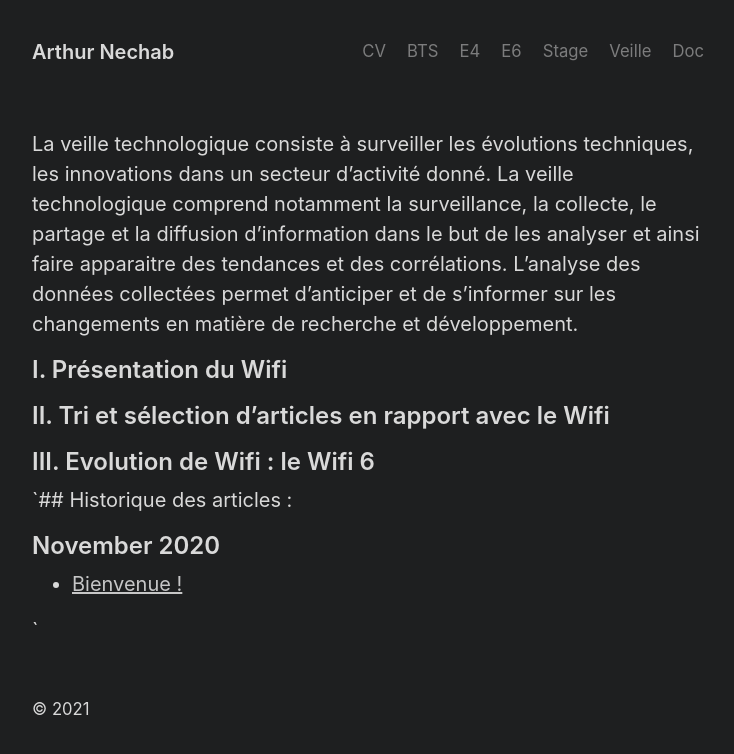
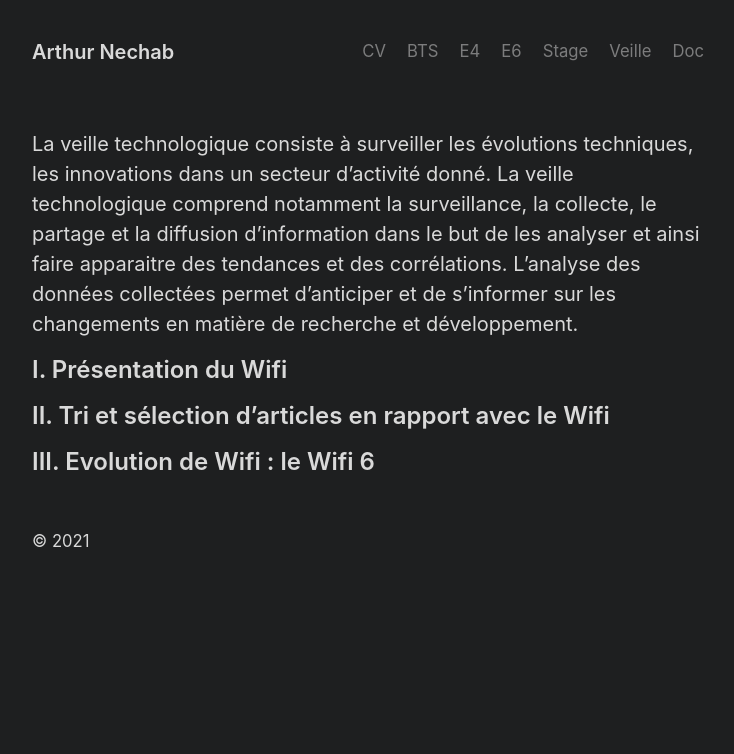
Before and after one commit to arthur-nechab/portfolio, a Jekyll site: the page built from veille.md, in a window 1280 px wide. Shown: the top 754 px of the page, without its empty margins (272-1006 px from the left). Built offline with Jekyll 4.4.1, drawn with Linux system fonts in a browser that asks for light colours.

Commit message:
Update veille.md

```diff
--- a/veille.md
+++ b/veille.md
@@ -10,15 +10,3 @@
 ## II. Tri et sélection d'articles en rapport avec le Wifi
 
 ## III. Evolution de Wifi : le Wifi 6
-
-`## Historique des articles :
-
-{% assign postsByYearMonth = site.posts | group_by_exp: "post", "post.date | date: '%B %Y'" %}
-{% for yearMonth in postsByYearMonth %}
-  <h2>{{ yearMonth.name }}</h2>
-  <ul>
-    {% for post in yearMonth.items %}
-      <li><a href="{{ post.url }}">{{ post.title }}</a></li>
-    {% endfor %}
-  </ul>
-{% endfor %}`
```
